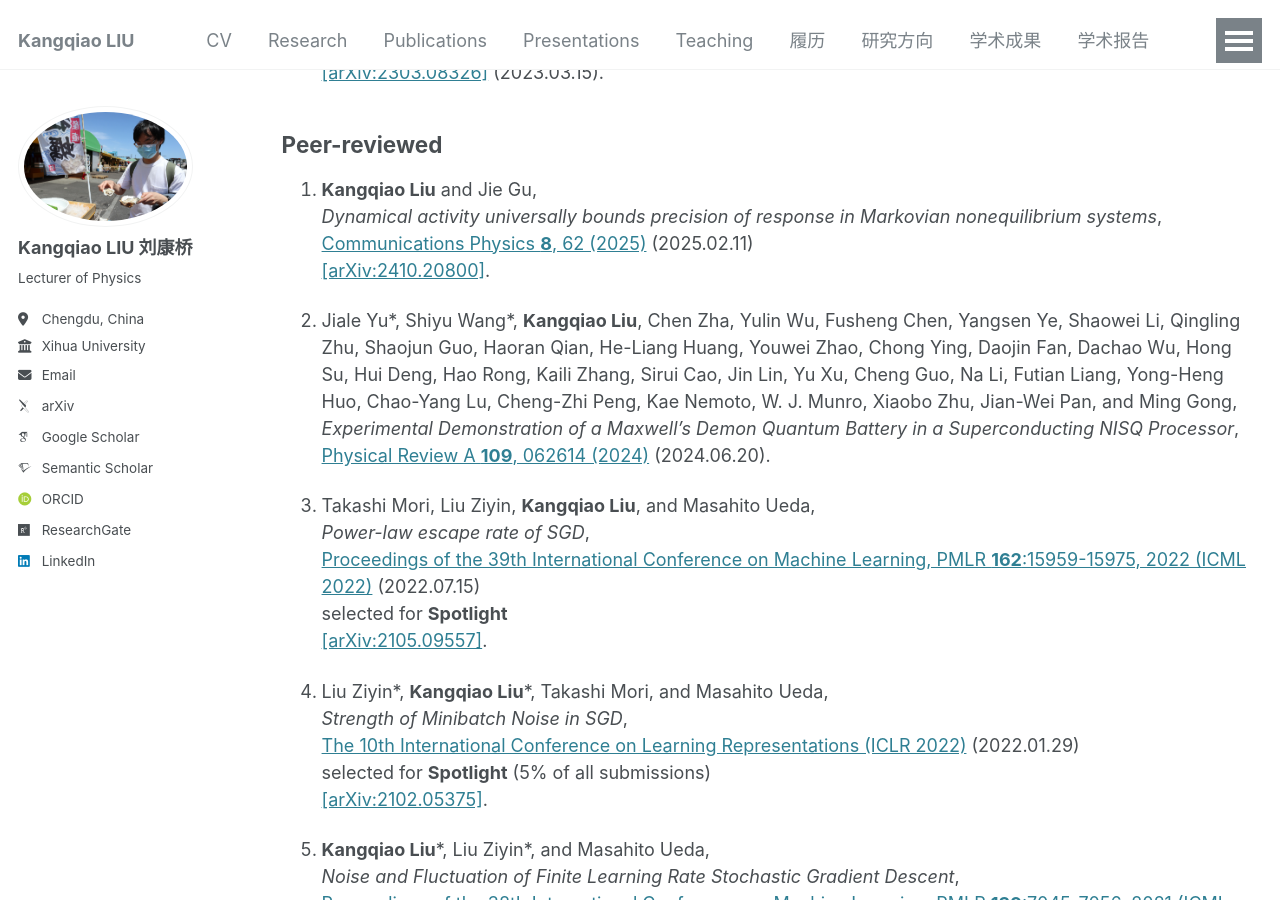
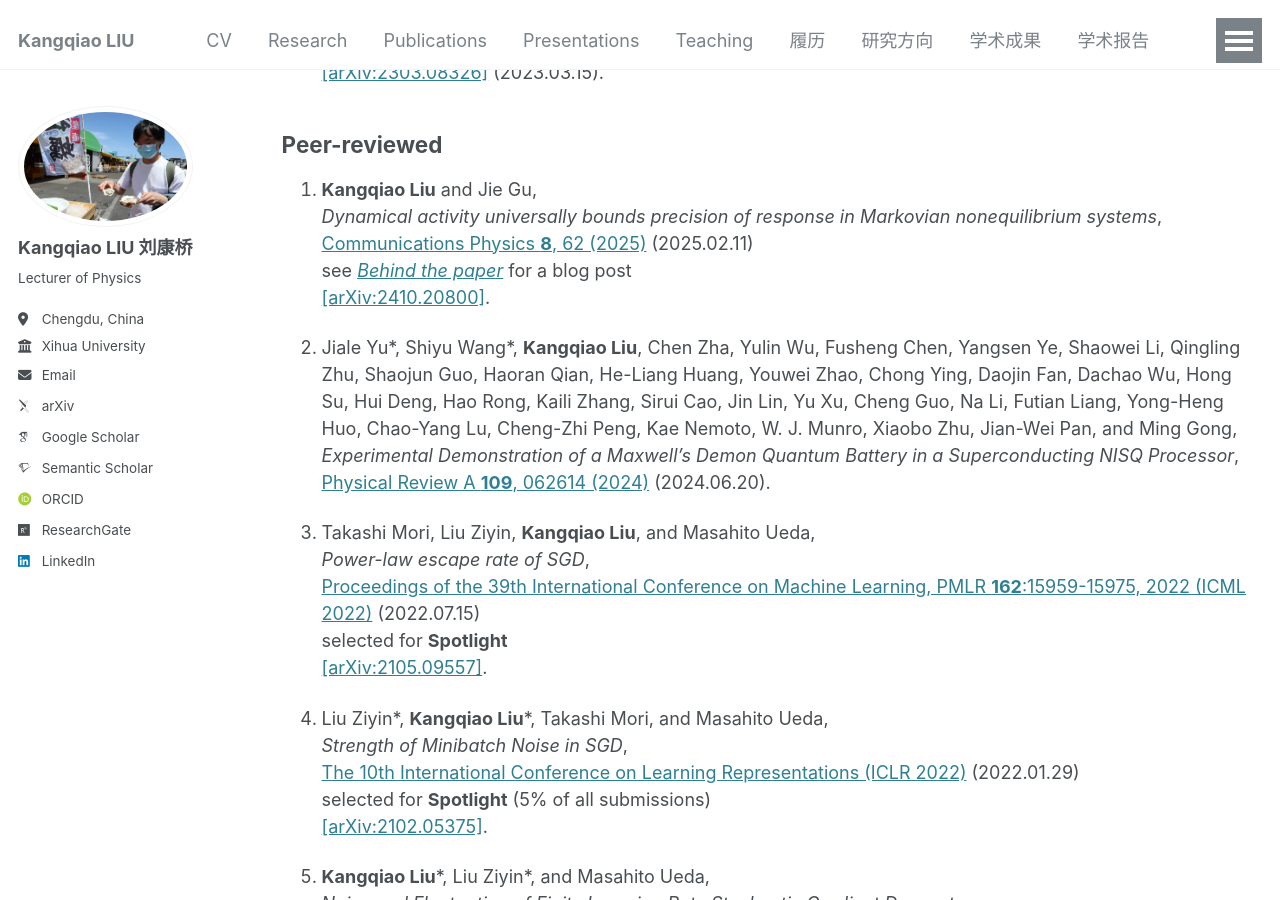
Before and after one commit to KangqiaoLiu/KangqiaoLiu.github.io, a Jekyll site: the page built from _pages/publications.md, in a window 1280 px wide and 900 px high, scrolled down 396 px. Built offline with Jekyll 4.4.1, drawn with Linux system fonts in a browser that asks for light colours; some web fonts are replaced.

Commit message:
Update publications.md

```diff
--- a/_pages/publications.md
+++ b/_pages/publications.md
@@ -25,6 +25,7 @@ The symbol \* represents the equal contribution.
 1. **Kangqiao Liu** and Jie Gu,<br />
   *Dynamical activity universally bounds precision of response in Markovian nonequilibrium systems*,<br />
   [Communications Physics **8**, 62 (2025)](https://www.nature.com/articles/s42005-025-01982-w) (2025.02.11)<br />
+  see [*Behind the paper*](https://go.nature.com/3WYFOSp) for a blog post<br />
   [[arXiv:2410.20800]](https://arxiv.org/abs/2410.20800).
 
 2. Jiale Yu\*, Shiyu Wang\*, **Kangqiao Liu**, Chen Zha, Yulin Wu, Fusheng Chen, Yangsen Ye, Shaowei Li, Qingling Zhu, Shaojun Guo, Haoran Qian, He-Liang Huang, Youwei Zhao, Chong Ying, Daojin Fan, Dachao Wu, Hong Su, Hui Deng, Hao Rong, Kaili Zhang, Sirui Cao, Jin Lin, Yu Xu, Cheng Guo, Na Li, Futian Liang, Yong-Heng Huo, Chao-Yang Lu, Cheng-Zhi Peng, Kae Nemoto, W. J. Munro, Xiaobo Zhu, Jian-Wei Pan, and Ming Gong,<br />
```
